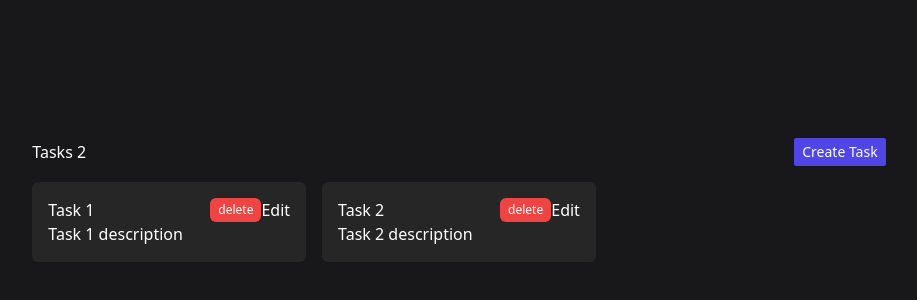
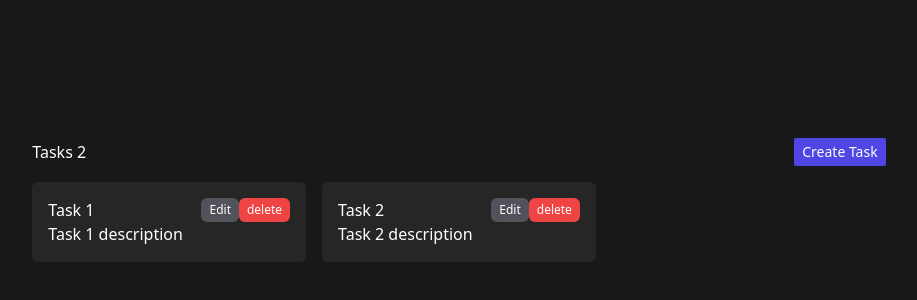
Before and after one commit to dgutierrez21/redux-rtk-crud-app, a React (Vite) app: page / in a window 1280 px wide. Shown: the part 208-508 px from the top of the page, without its empty margins (181-1098 px from the left). Built offline with nearby package versions, Linux system fonts and the light colour scheme.

Commit message:
change position of edit and delete buttons | add styles to edit button

```diff
--- a/src/components/TaskList.tsx
+++ b/src/components/TaskList.tsx
@@ -32,13 +32,18 @@ const TaskList = () => {
               <h3>{title}</h3>
 
               <div className="flex">
+                <Link
+                  to={`edit-task/${id}`}
+                  className="self-center rounded-md bg-zinc-600 px-2 py-1 text-xs"
+                >
+                  Edit
+                </Link>
                 <button
                   onClick={() => handleDelete(id)}
                   className="self-center rounded-md bg-red-500 px-2 py-1 text-xs"
                 >
                   delete
                 </button>
-                <Link to={`edit-task/${id}`}>Edit</Link>
               </div>
             </header>
 
```
